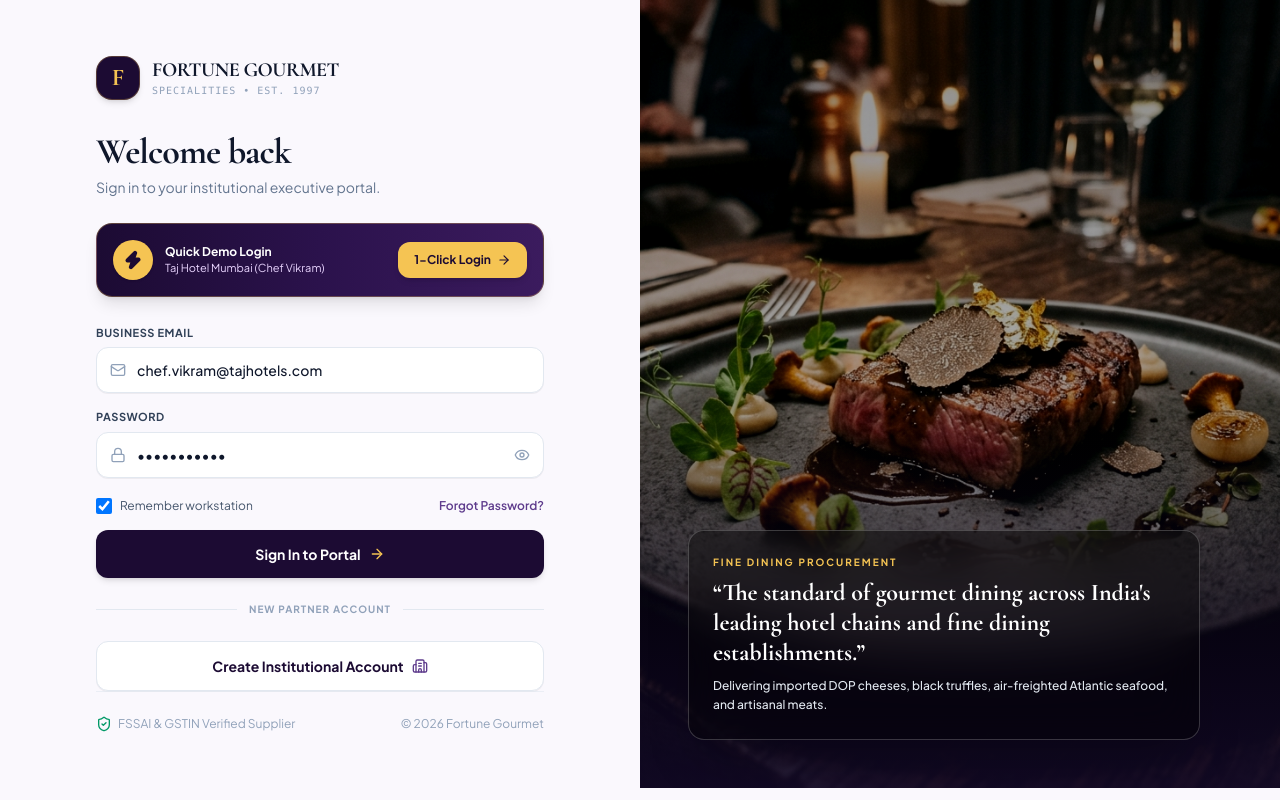
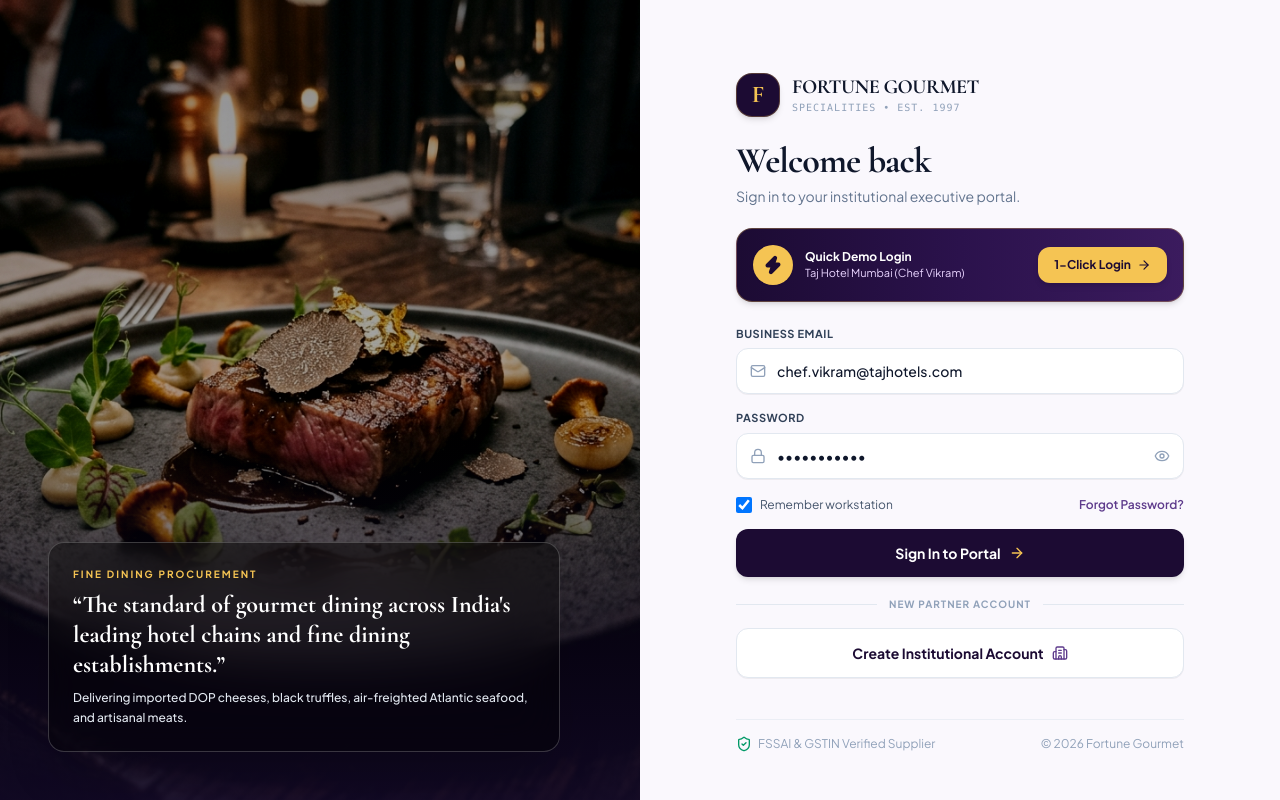
Before and after one commit to Jividha-Jain/fortune, a Next.js app: page / in a window 1280 px wide. Built offline with nearby package versions, Linux system fonts and the light colour scheme.

Commit message:
Swap sign in layout: image on left, form on right, optimize vertical spacing

```diff
--- a/src/components/ScreenSignIn.tsx
+++ b/src/components/ScreenSignIn.tsx
@@ -45,11 +45,39 @@ export default function ScreenSignIn({ onNavigateRegister, onSuccessSignIn }: Sc
   };
 
   return (
-    <div className="min-h-[calc(100vh-61px)] flex flex-col lg:flex-row bg-[#FAF8FD] selection:bg-purple-200">
+    <div className="min-h-screen flex flex-col lg:flex-row bg-[#FAF8FD] selection:bg-purple-200">
 
-      {/* LEFT SIDE: CLEAN, SIMPLE FORM & QUICK DEMO LOGIN */}
-      <div className="lg:w-1/2 flex flex-col justify-between p-6 sm:p-10 lg:p-14 bg-[#FAF8FD]">
-        <div className="max-w-md w-full mx-auto my-auto space-y-6">
+      {/* LEFT SIDE: BREATHTAKING HIGH-RESOLUTION GOURMET FOOD IMAGE */}
+      <div className="relative lg:w-1/2 min-h-[400px] lg:min-h-screen bg-slate-950 flex flex-col justify-end p-8 sm:p-12 overflow-hidden">
+        {/* Background Image */}
+        <div className="absolute inset-0 z-0">
+          <Image
+            src="/gourmet_hero.jpg"
+            alt="Gourmet Wagyu & Black Truffle Culinary Presentation"
+            fill
+            className="object-cover object-center brightness-[0.8] contrast-[1.05]"
+            priority
+          />
+          <div className="absolute inset-0 bg-gradient-to-t from-[#120926]/90 via-black/20 to-black/30" />
+        </div>
+
+        {/* Minimal High-End Quote Overlay */}
+        <div className="relative z-10 bg-black/40 backdrop-blur-xl border border-white/20 p-6 rounded-2xl max-w-lg text-left text-white shadow-2xl space-y-2">
+          <div className="text-[10px] font-bold uppercase tracking-[0.2em] text-[#F5C453]">
+            FINE DINING PROCUREMENT
+          </div>
+          <h3 className="text-xl sm:text-2xl font-serif font-bold text-white leading-tight">
+            &ldquo;The standard of gourmet dining across India&apos;s leading hotel chains and fine dining establishments.&rdquo;
+          </h3>
+          <p className="text-xs text-slate-200 font-medium leading-relaxed">
+            Delivering imported DOP cheeses, black truffles, air-freighted Atlantic seafood, and artisanal meats.
+          </p>
+        </div>
+      </div>
+
+      {/* RIGHT SIDE: CLEAN & SIMPLE LOGIN FORM */}
+      <div className="lg:w-1/2 flex flex-col justify-between p-6 sm:p-10 lg:p-12 bg-[#FAF8FD] min-h-screen lg:min-h-full">
+        <div className="max-w-md w-full mx-auto my-auto space-y-5">
 
           {/* Brand Logo Header */}
           <div className="flex items-center gap-3">
@@ -67,7 +95,7 @@ export default function ScreenSignIn({ onNavigateRegister, onSuccessSignIn }: Sc
           </div>
 
           {/* Title */}
-          <div className="space-y-1 text-left pt-2">
+          <div className="space-y-1 text-left pt-1">
             <h2 className="text-3xl sm:text-4xl font-serif font-bold text-slate-900 tracking-tight">
               Welcome back
             </h2>
@@ -77,9 +105,9 @@ export default function ScreenSignIn({ onNavigateRegister, onSuccessSignIn }: Sc
           </div>
 
           {/* QUICK 1-CLICK DEMO LOGIN CARD */}
-          <div className="p-4 bg-gradient-to-r from-[#1C0B33] via-[#2B124C] to-[#3B1B5E] text-white rounded-2xl border border-[#F5C453]/30 shadow-lg flex items-center justify-between gap-3 text-left">
+          <div className="p-4 bg-gradient-to-r from-[#1C0B33] via-[#2B124C] to-[#3B1B5E] text-white rounded-2xl border border-[#F5C453]/30 shadow-md flex items-center justify-between gap-3 text-left">
             <div className="flex items-center gap-3">
-              <div className="w-10 h-10 rounded-full bg-[#F5C453] text-[#1C0B33] font-bold flex items-center justify-center shrink-0 shadow-sm">
+              <div className="w-10 h-10 rounded-full bg-[#F5C453] text-[#1C0B33] font-bold flex items-center justify-center shrink-0 shadow-xs">
                 <Zap className="w-5 h-5 fill-current" />
               </div>
               <div>
@@ -148,7 +176,7 @@ export default function ScreenSignIn({ onNavigateRegister, onSuccessSignIn }: Sc
             </div>
 
             {/* Remember Me & Forgot Password */}
-            <div className="flex items-center justify-between text-xs pt-1">
+            <div className="flex items-center justify-between text-xs pt-0.5">
               <label className="flex items-center gap-2 text-slate-600 cursor-pointer">
                 <input
                   type="checkbox"
@@ -185,7 +213,7 @@ export default function ScreenSignIn({ onNavigateRegister, onSuccessSignIn }: Sc
           </form>
 
           {/* Divider */}
-          <div className="relative my-6">
+          <div className="relative my-4">
             <div className="absolute inset-0 flex items-center">
               <div className="w-full border-t border-slate-200" />
             </div>
@@ -205,8 +233,8 @@ export default function ScreenSignIn({ onNavigateRegister, onSuccessSignIn }: Sc
           </button>
         </div>
 
-        {/* Left Bottom Footer */}
-        <div className="max-w-md w-full mx-auto text-xs text-slate-400 flex items-center justify-between pt-6 border-t border-slate-200/60">
+        {/* Right Bottom Footer */}
+        <div className="max-w-md w-full mx-auto text-xs text-slate-400 flex items-center justify-between pt-4 mt-4 border-t border-slate-200/60">
           <div className="flex items-center gap-1.5">
             <ShieldCheck className="w-4 h-4 text-emerald-600" />
             <span>FSSAI &amp; GSTIN Verified Supplier</span>
@@ -215,34 +243,6 @@ export default function ScreenSignIn({ onNavigateRegister, onSuccessSignIn }: Sc
         </div>
       </div>
 
-      {/* RIGHT SIDE: BREATHTAKING HIGH-RESOLUTION LUXURY FINE DINING IMAGE */}
-      <div className="relative lg:w-1/2 min-h-[450px] lg:min-h-full bg-slate-950 flex flex-col justify-end p-8 sm:p-12 overflow-hidden">
-        {/* Background Image */}
-        <div className="absolute inset-0 z-0">
-          <Image
-            src="/gourmet_hero.jpg"
-            alt="Gourmet Wagyu & Black Truffle Culinary Presentation"
-            fill
-            className="object-cover object-center brightness-[0.8] contrast-[1.05]"
-            priority
-          />
-          <div className="absolute inset-0 bg-gradient-to-t from-[#120926]/90 via-black/20 to-black/30" />
-        </div>
-
-        {/* Minimal High-End Quote Overlay */}
-        <div className="relative z-10 bg-black/40 backdrop-blur-xl border border-white/20 p-6 rounded-2xl max-w-lg text-left text-white shadow-2xl space-y-2">
-          <div className="text-[10px] font-bold uppercase tracking-[0.2em] text-[#F5C453]">
-            FINE DINING PROCUREMENT
-          </div>
-          <h3 className="text-xl sm:text-2xl font-serif font-bold text-white leading-tight">
-            &ldquo;The standard of gourmet dining across India&apos;s leading hotel chains and fine dining establishments.&rdquo;
-          </h3>
-          <p className="text-xs text-slate-200 font-medium leading-relaxed">
-            Delivering imported DOP cheeses, black truffles, air-freighted Atlantic seafood, and artisanal meats.
-          </p>
-        </div>
-      </div>
-
     </div>
   );
 }
```
